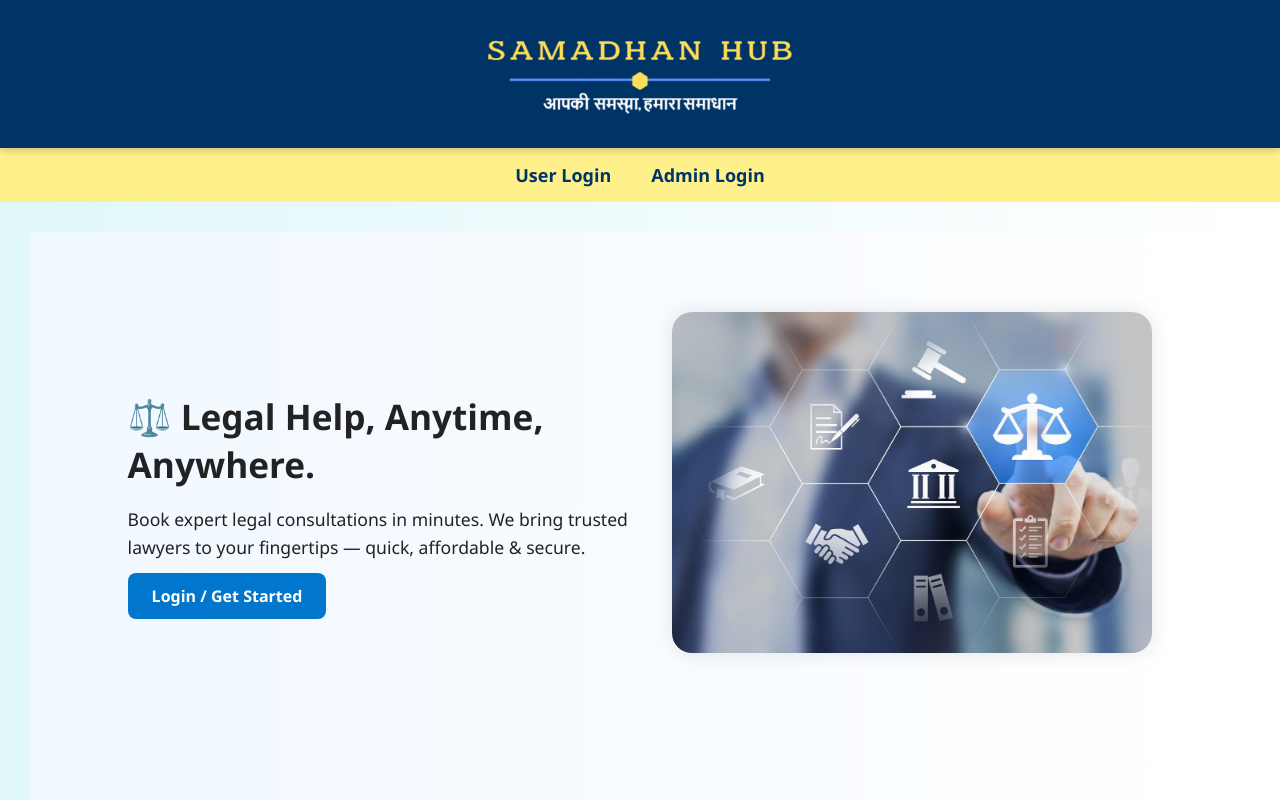
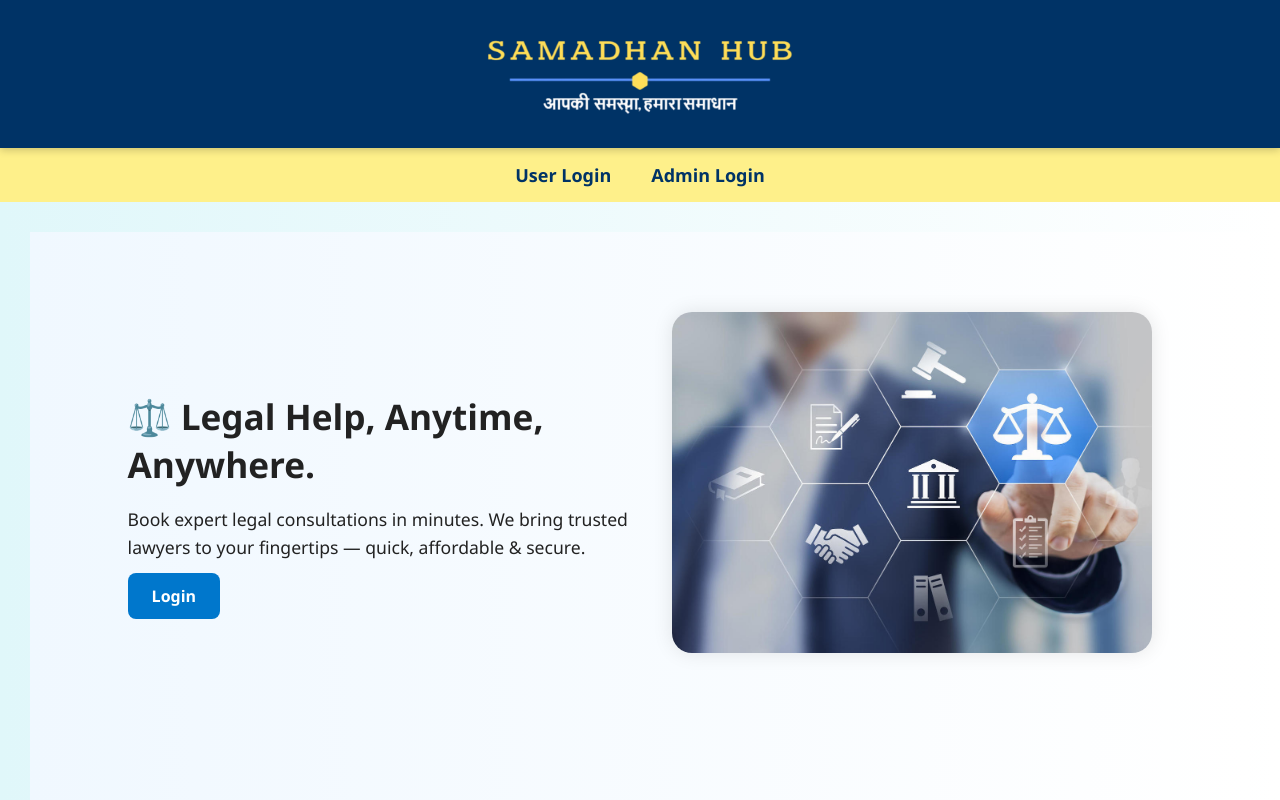
Before and after one commit to exhaustmosk/legal-consult-platform, a React (Vite) app in the folder client/client/: page / in a window 1280 px wide. Built offline with nearby package versions, Linux system fonts and the light colour scheme.

Commit message:
few minor changes

```diff
--- a/client/client/src/pages/HomePage.jsx
+++ b/client/client/src/pages/HomePage.jsx
@@ -40,7 +40,7 @@ function HomePage() {
             to={isUserLoggedIn ? '/user-dashboard' : '/login/user'}
             className="cta-button"
           >
-            {isUserLoggedIn ? '📅 Book Your Appointment' : 'Login / Get Started'}
+            {isUserLoggedIn ? '📅 Book Your Appointment' : 'Login'}
           </Link>
         </div>
         <div className="hero-image">
```
